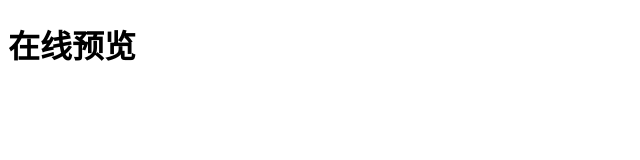
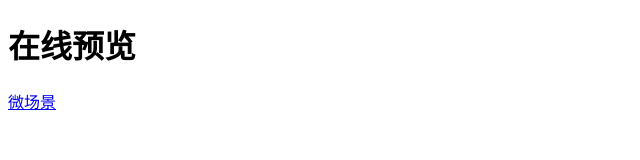
Before and after one commit to xuxuechao0713/xuxuechao0713.github.io, a plain HTML site: page index.html in a window 1280 px wide. Shown: the full height of the page, 0-640 px from the left. Drawn offline with Linux system fonts and the light colour scheme.

Commit message:
微场景

```diff
--- a/index.html
+++ b/index.html
@@ -6,5 +6,6 @@
 </head>
 <body>
     <h1>在线预览</h1>
+    <p><a href="weichangjing/index.html">微场景</a></p>
 </body>
 </html>
```
